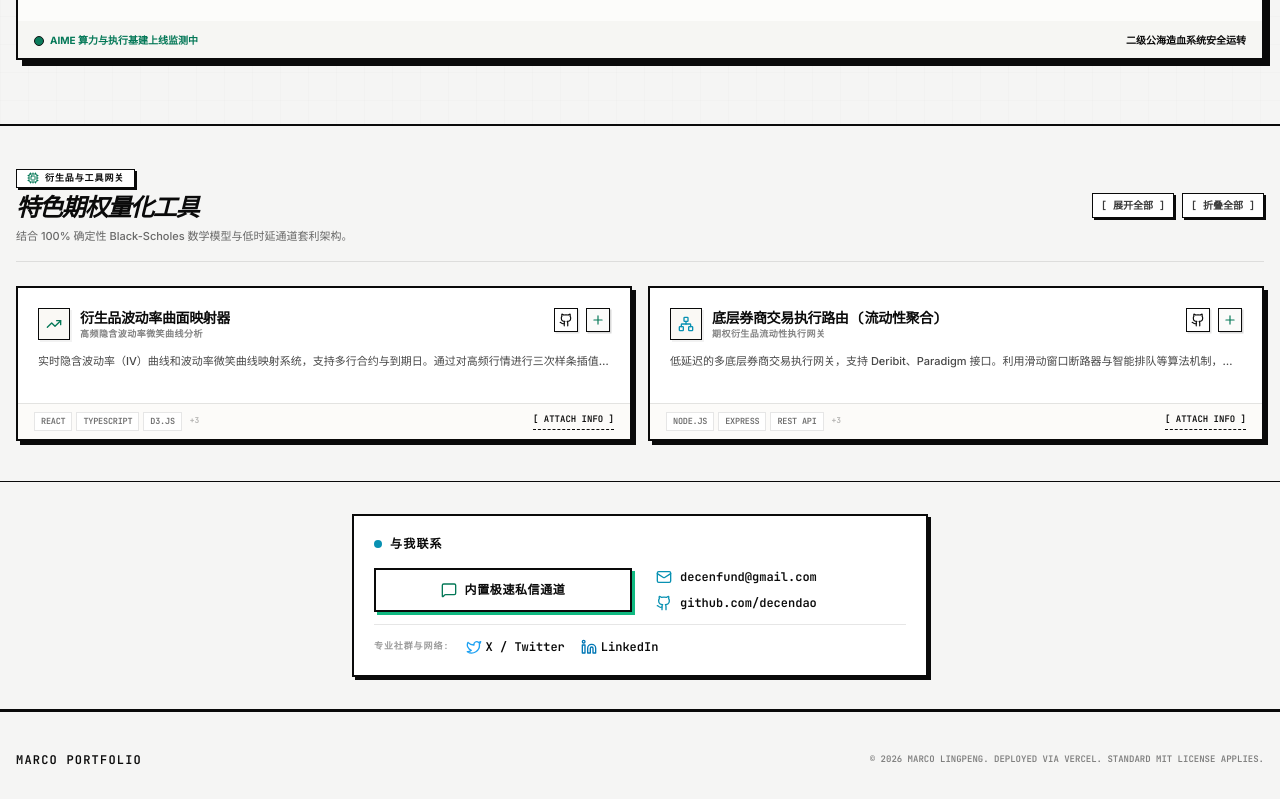
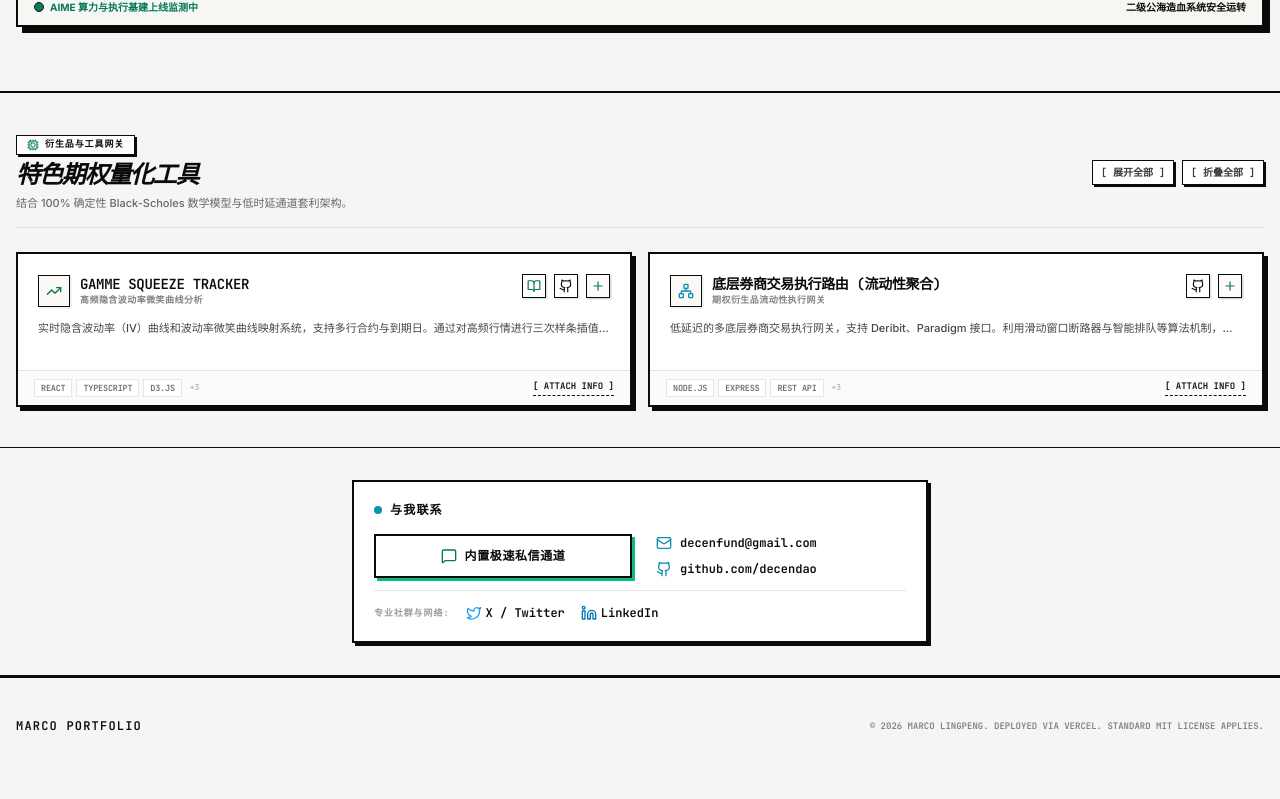
Before and after one commit to decendao/Profile-Page, a React (Vite) app: page / in a window 1280 px wide. Shown: the part 1464-2263 px from the top of the page. After the commit the page ends 2238 px from the top, so only its background shows below. Built offline with nearby package versions, Linux system fonts and the light colour scheme.

Commit message:
feat(projects): add playbook support and update metadata
Add `playbookUrl` support to projects with UI integration, update project branding, and refine Chinese localization strings.

```diff
--- a/src/components/PricerWidget.tsx
+++ b/src/components/PricerWidget.tsx
@@ -102,7 +102,7 @@ export default function PricerWidget({ lang }: PricerWidgetProps) {
                   EV ALIGNMENT
                 </span>
                 <h4 className="font-black text-sm text-brand-border uppercase tracking-tight">
-                  {lang === 'en' ? 'Quantamental View & Cross-Market Expected Value Arbitrage (07:00 - 11:00)' : '⏱️ 第三阶段：定义现代量化观 —— 另类跨市场“期望值套利”（07:00 - 11:00）'}
+                  {lang === 'en' ? 'Quantamental View & Cross-Market Expected Value Arbitrage (07:00 - 11:00)' : '定义现代量化观 —— 另类跨市场“期望值套利”（07:00 - 11:00）'}
                 </h4>
               </div>
 
--- a/src/components/SelectedProjects.tsx
+++ b/src/components/SelectedProjects.tsx
@@ -1,6 +1,6 @@
 import { useState } from 'react';
 import { motion } from 'motion/react';
-import { Github, ExternalLink, Cpu, Database, Network, TrendingUp, Plus, Minus } from 'lucide-react';
+import { Github, ExternalLink, Cpu, Database, Network, TrendingUp, Plus, Minus, BookOpen } from 'lucide-react';
 import { PROJECTS } from '../data/resumeData';
 
 interface SelectedProjectsProps {
@@ -96,12 +96,24 @@ export default function SelectedProjects({ lang }: SelectedProjectsProps) {
                     </div>
 
                     <div className="flex items-center gap-2 shrink-0">
+                      {project.playbookUrl && (
+                        <a
+                          href={project.playbookUrl}
+                          target="_blank"
+                          rel="noopener noreferrer"
+                          className="p-1 border border-brand-border bg-white text-brand-green hover:bg-brand-green hover:text-white transition-all shadow-[1.5px_1.5px_0px_rgba(0,0,0,0.1)] shrink-0 flex items-center justify-center"
+                          title="View Playbook Strategy"
+                        >
+                          <BookOpen className="w-3.5 h-3.5" />
+                        </a>
+                      )}
+
                       {project.githubUrl && (
                         <a
                           href={project.githubUrl}
                           target="_blank"
                           rel="noopener noreferrer"
-                          className="p-1 border border-brand-border bg-white text-[#0A0A0A] hover:bg-[#0A0A0A] hover:text-white transition-all shadow-[1.5px_1.5px_0px_rgba(0,0,0,0.1)] shrink-0"
+                          className="p-1 border border-brand-border bg-white text-[#0A0A0A] hover:bg-[#0A0A0A] hover:text-white transition-all shadow-[1.5px_1.5px_0px_rgba(0,0,0,0.1)] shrink-0 flex items-center justify-center"
                           title="View Source Code"
                         >
                           <Github className="w-3.5 h-3.5" />
@@ -111,7 +123,7 @@ export default function SelectedProjects({ lang }: SelectedProjectsProps) {
                       {/* Collapse toggle icon */}
                       <button
                         onClick={() => toggleProject(idx)}
-                        className="p-1 border border-brand-border bg-[#FBFBFA] hover:bg-neutral-100 transition-all shadow-[1.5px_1.5px_0px_rgba(0,0,0,0.15)] cursor-pointer"
+                        className="p-1 border border-brand-border bg-[#FBFBFA] hover:bg-neutral-100 transition-all shadow-[1.5px_1.5px_0px_rgba(0,0,0,0.15)] cursor-pointer flex items-center justify-center"
                       >
                         {isOpen ? (
                           <Minus className="w-3.5 h-3.5 text-brand-magenta" />
@@ -141,6 +153,21 @@ export default function SelectedProjects({ lang }: SelectedProjectsProps) {
                       <p className="text-xs text-[#0a0a0a]/80 font-medium font-sans leading-relaxed text-justify">
                         {project.description[lang]}
                       </p>
+
+                      {/* Explicit Playbook Button wrapper if URL is present */}
+                      {project.playbookUrl && (
+                        <div className="pt-1">
+                          <a
+                            href={project.playbookUrl}
+                            target="_blank"
+                            rel="noopener noreferrer"
+                            className="inline-flex items-center gap-2 px-3 py-1.5 border-2 border-[#0A0A0A] bg-[#0A0A0A] hover:bg-neutral-800 text-white font-mono text-[10px] font-black uppercase tracking-wider shadow-[3px_3px_0px_#22c55e] transition-all cursor-pointer"
+                          >
+                            <BookOpen className="w-3.5 h-3.5 text-brand-green" />
+                            <span>{lang === 'en' ? 'LAUNCH PLAYBOOK BRIEF' : '启动 PLAYBOOK 决策手册'}</span>
+                          </a>
+                        </div>
+                      )}
 
                       {/* Micro-Metrics Grid (Side-by-Side Cells) */}
                       <div className="grid grid-cols-2 sm:grid-cols-4 gap-2">
--- a/src/data/resumeData.ts
+++ b/src/data/resumeData.ts
@@ -5,7 +5,7 @@ export const PERSONAL_INFO = {
   fullName: "Marco Lingpeng",
   title: {
     en: "Forward Deployed Engineer (Financial AI Agents) & Quantamental Investor",
-    zh: "金融投资Agent FDE前置工程师 (量化与智能体方向)"
+    zh: "金融投资Agent FDE前置工程师"
   },
   location: {
     en: "Singapore / Remote",
@@ -87,8 +87,8 @@ export const THE_PITCH = {
 export const PROJECTS: Project[] = [
   {
     title: {
-      en: "Derivatives Volatility Surface Mapper",
-      zh: "衍生品波动率曲面映射器"
+      en: "Gamme Squeeze Tracker",
+      zh: "Gamme Squeeze Tracker"
     },
     subtitle: {
       en: "High-Frequency Volatility Curve Analysis",
@@ -105,7 +105,8 @@ export const PROJECTS: Project[] = [
       { label: { en: "Fit Rate", zh: "曲面拟合率" }, value: "98.7%" }
     ],
     tags: ["React", "TypeScript", "D3.js", "Canvas2D", "FastAPI", "Python SciPy"],
-    githubUrl: "https://github.com/decendao"
+    githubUrl: "https://github.com/decendao",
+    playbookUrl: "https://alva.ai/u/decenfund/playbooks/options-risk-breaker"
   },
   {
     title: {
--- a/src/types.ts
+++ b/src/types.ts
@@ -32,6 +32,7 @@ export interface Project {
   tags: string[];
   githubUrl?: string;
   demoUrl?: string;
+  playbookUrl?: string;
 }
 
 export interface SkillCategory {
```
